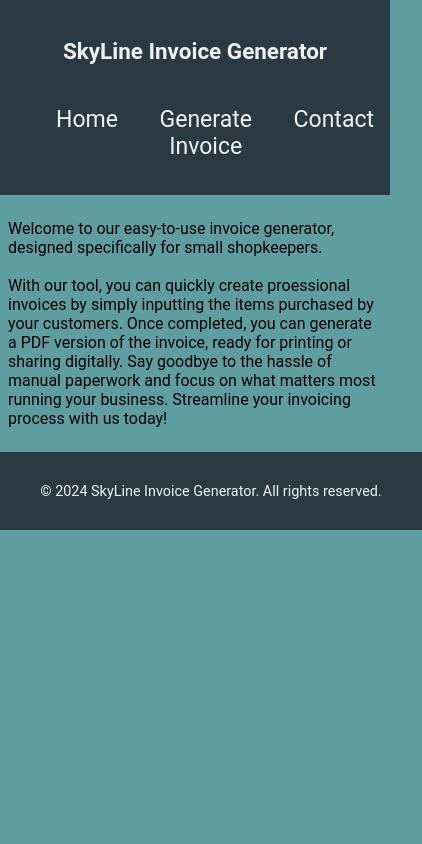
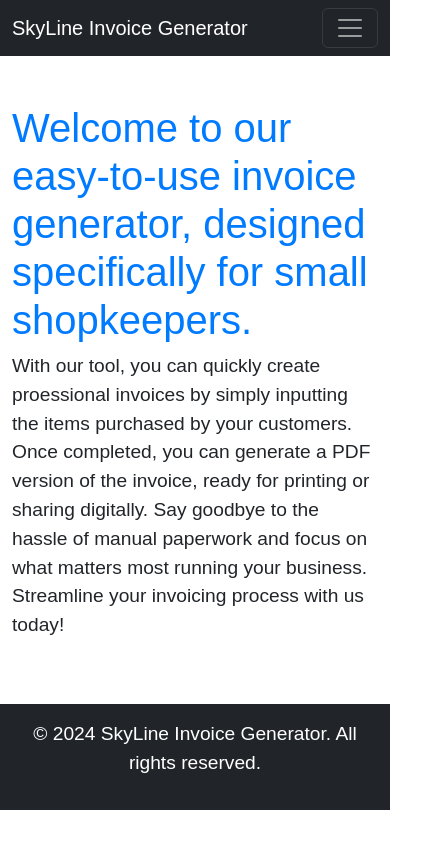
Before and after one commit to singlaHarish/invoice-generator-ui, a React (Create React App) app: page / in a window 390 px wide. Shown: the whole page, 422 px wide, since content can reach past the window. Built offline with nearby package versions, Linux system fonts and the light colour scheme.

Commit message:
still trying to make it responsive

```diff
--- a/package.json
+++ b/package.json
@@ -8,7 +8,9 @@
     "@testing-library/user-event": "^13.5.0",
     "@types/react": "^18.3.10",
     "@types/react-dom": "^18.3.0",
+    "bootstrap": "^5.3.3",
     "react": "^18.3.1",
+    "react-bootstrap": "^2.10.5",
     "react-dom": "^18.3.1",
     "react-router-dom": "^6.26.2",
     "react-scripts": "5.0.1",
--- a/src/App.css
+++ /dev/null
@@ -1,5 +0,0 @@
-body, html {
-  background-color:cadetblue;
-  margin: 0;
-  padding: 0;
-}
--- a/src/App.tsx
+++ b/src/App.tsx
@@ -1,9 +1,7 @@
-import './App.css';
 import React from 'react'
 import { BrowserRouter, Routes, Route } from 'react-router-dom'
 import Home from './components/Home'
-import Layout from './components/Layout';
-
+import 'bootstrap/dist/css/bootstrap.min.css';
 
 function App() {
 
@@ -11,7 +9,8 @@ function App() {
     <BrowserRouter>
       <div className='App'>
         <Routes>
-          <Route path="/" element={<Layout><Home/></Layout>} />
+          <Route path="/" element={<Home/>} />
+          <Route path="/home" element={<Home/>} />
         </Routes>
       </div>
     </BrowserRouter>
--- a/src/components/Footer.tsx
+++ b/src/components/Footer.tsx
@@ -3,7 +3,7 @@ import React from "react"
 
 const Footer = () => {
    return (
-    <footer className="footer">
+    <footer className="bg-dark text-white mt-5 p-3 text-center">
         <p>&copy; {new Date().getFullYear()} SkyLine Invoice Generator. All rights reserved.</p>
     </footer>
    )
--- a/src/components/Header.tsx
+++ b/src/components/Header.tsx
@@ -1,19 +1,22 @@
 import React from "react"
+import { Container, Nav, Navbar, NavbarBrand, NavbarCollapse, NavbarToggle, NavLink } from 'react-bootstrap'
 
 const Header = () => {
     return (
-        <header className="header">
-            <div className="logo">
-                <h3>SkyLine Invoice Generator</h3>
-            </div>
-            <nav className="menu">
-                <ul>
-                    <li><a href="#home">Home</a></li>
-                    <li><a href="#about">Generate Invoice</a></li>
-                    <li><a href="#contact">Contact</a></li>
-                </ul>
-            </nav>
-        </header>
+        <Navbar bg="dark" variant="dark" expand="lg">
+            <Container>
+                <NavbarBrand>SkyLine Invoice Generator</NavbarBrand>
+                <NavbarToggle aria-controls="basic-navbar-nav" />
+                <NavbarCollapse id="basic-navbar-nav">
+                    <Nav className="ms-auto menu-links">
+                        <NavLink href="#home">Home</NavLink>
+                        <NavLink href="#generateInvoice">Generate Invoice</NavLink>
+                        <NavLink href="#contact">Contact</NavLink>
+                    </Nav>
+                </NavbarCollapse>
+            </Container>
+        </Navbar>
+
     )
 }
 
--- a/src/components/Home.tsx
+++ b/src/components/Home.tsx
@@ -1,15 +1,31 @@
 import React from "react"
 import Layout from "./Layout";
+import { Col, Container, Row } from "react-bootstrap";
+import Header from "./Header";
+import Footer from "./Footer";
 
 const Home = () => {
     return (
         <div>
-            <p className="homecontent">Welcome to our easy-to-use invoice generator, designed specifically for small shopkeepers.<br /><br />
-                With our tool, you can quickly create proessional invoices by simply inputting the items purchased by your customers.
-                Once completed, you can generate a PDF version of the invoice, ready for printing or sharing digitally.
-                Say goodbye to the hassle of manual paperwork and focus on what matters most running your business.
-                Streamline your invoicing process with us today!</p>
+            <Header />
+            <main>
+                <Container className="mt-5">
+                    <Row>
+                        <Col>
+                            <h1>Welcome to our easy-to-use invoice generator, designed specifically for small shopkeepers.</h1>
+                        </Col>
+                        <p className="welcomepage">
+                            With our tool, you can quickly create proessional invoices by simply inputting the items purchased by your customers.
+                            Once completed, you can generate a PDF version of the invoice, ready for printing or sharing digitally.
+                            Say goodbye to the hassle of manual paperwork and focus on what matters most running your business.
+                            Streamline your invoicing process with us today!
+                        </p>
+                    </Row>
+                </Container>
+            </main>
+            <Footer />
         </div>
+
 
     )
 }
--- a/src/index.scss
+++ b/src/index.scss
@@ -7,74 +7,47 @@ $hover-color: #f1c40f; // Golden yellow for a more visible hover state
 $accent-color: #4db8b4; // Teal for highlights
 $text-color-dark: #2b3a42; // Dark navy for paragraph text (darker for readability)
 
-/* Basic responsive layout */
-body,
-html {
+html, body {
+  height: 100%;
   margin: 0;
-  padding: 0;
-  font-family: Roboto, sans-serif;
-  height: 100%;
+}
+
+.App {
+  font-family: Arial, sans-serif;
   display: flex;
   flex-direction: column;
+  min-height: 100vh;
 }
 
-.container {
-  flex: 1;
-  display: flex;
-  flex-direction: column;
+main {
+  flex-grow: 1;
 }
 
-.header,
-.footer {
-  background-color: $primary-color;
-  color: $text-color;
-  padding: 1rem;
-  text-align: center;
-}
-
-.header {
-  display: flex;
-  justify-content: space-between;
-  align-items: center;
-}
-
-.menu {
-  display: flex;
-}
-
-.menu ul {
-  display: flex;
-  list-style: none;
-  gap: 1rem;
-}
-
-.menu ul li a {
-  color: $text-color;
-  text-decoration: none;
-  font-size: 1.2em;
+.menu-links {
+  font-size: 1.0em;
   transition: color 0.3s ease;
 }
 
-.menu ul li a:hover {
+.menu-links a:hover {
   color: $hover-color; // Golden yellow hover effect for better contrast
   text-decoration: underline;
 }
 
-.content {
-  flex-grow: 1;
-  padding: 1rem;
+h1 {
+  font-size: 2.5rem;
+  color: #007bff;
 }
 
-.homecontent {
+p {
+  font-size: 1.2rem;
+}
+
+.welcomepage {
   /* Animation styles */
   opacity: 0;
   transform: translateY(20px);
   animation: fadeInUp 1.5s ease-out forwards;
   /* Duration and easing */
-}
-
-footer {
-  margin-top: auto; /* Pushes the footer to the bottom */
 }
 
 @keyframes fadeInUp {
@@ -91,43 +64,16 @@ footer {
   }
 }
 
-.footer {
-  position: relative;
-  bottom: 0;
+footer {
+  padding: 1rem 0;
   width: 100%;
+  margin-top: auto;
 }
 
 /* Responsive Styles */
 @media (max-width: 768px) {
-  .header {
-    flex-direction: column;
-  }
-
-  .menu {
-    flex-direction: column;
-    gap: 0.5rem;
-  }
-
-  .content {
-    padding: 0.5rem;
-  }
 }
 
 /* Small Mobile Devices */
 @media (max-width: 480px) {
-  header {
-    font-size: 1.2rem;
-  }
-
-  .menu {
-    gap: 1rem;
-  }
-
-  .menu li {
-    display: block;
-  }
-
-  footer {
-    font-size: 0.9rem;
-  }
 }
```
Also changed, not shown: 1 other file (tests, documents, lock files or other folders).
